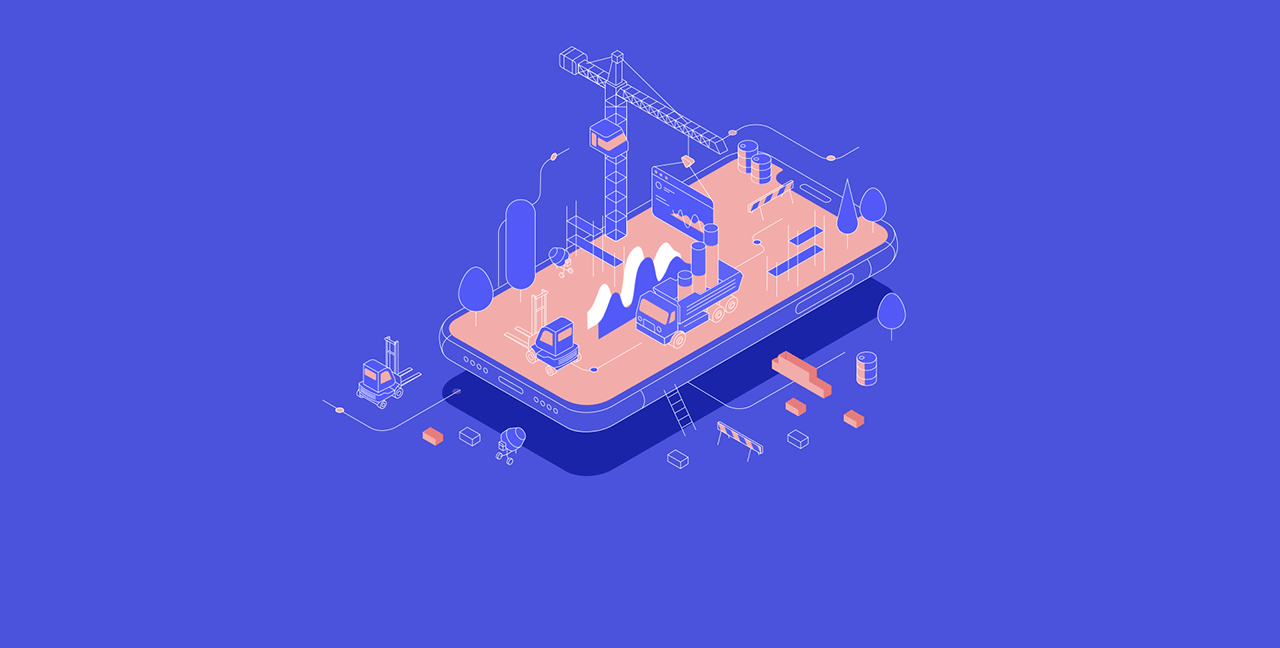
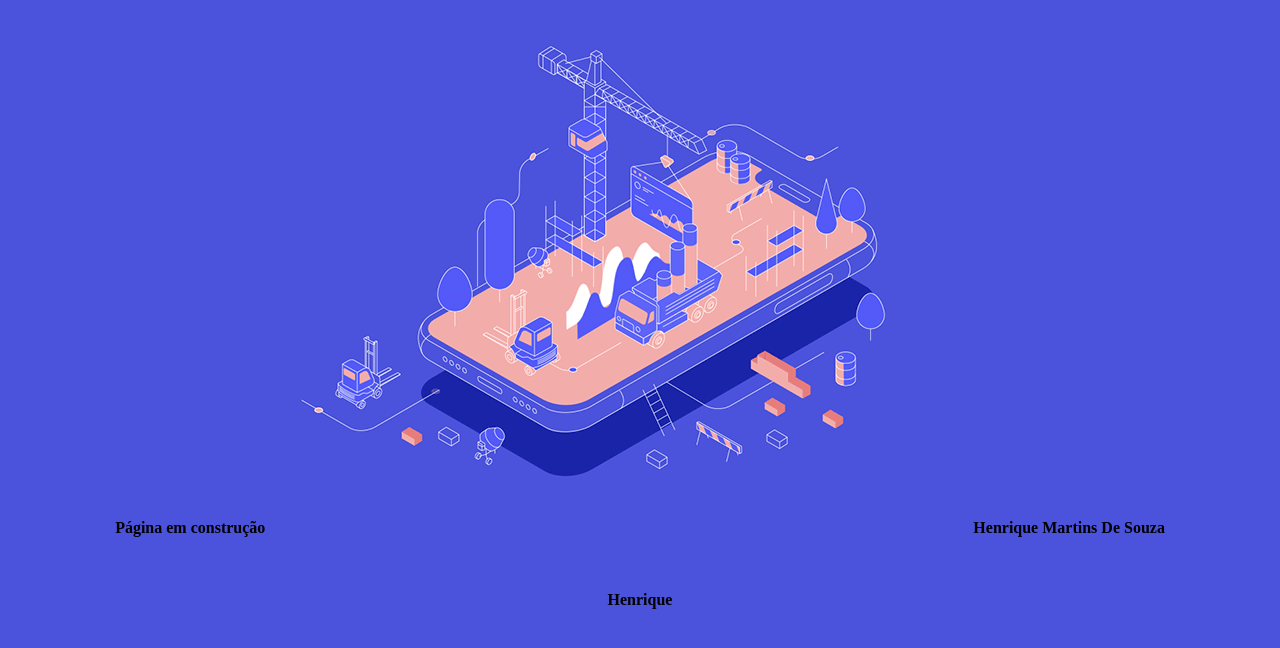
Before and after one commit to henriquemartinsdesouza/henriquemartinsdesouza.github.io, a plain HTML site: page index.html in a window 1280 px wide. Drawn offline with Linux system fonts and the light colour scheme.

Commit message:
Atualizado

```diff
--- a/index.html
+++ b/index.html
@@ -8,6 +8,9 @@
     <title>paginaemconstrucao</title>
 </head>
 <body>
- <img src="construcao.gif" alt="">
+    <b>Página em construção</b>
+    <img src="construcao.gif" alt="">
+    <b>Henrique Martins De Souza</b><br><br><br><br>
+    <b>Henrique</b>
 </body>
 </html>
```
